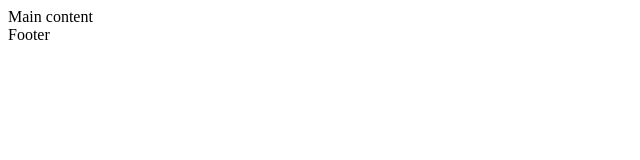
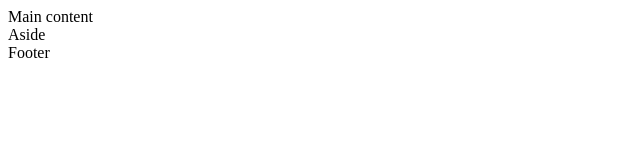
Before and after one commit to GabsMermaid/holbertonschool-web_front_end, a plain HTML site: page 0x00-html_advanced/article.html in a window 1280 px wide. Shown: the full height of the page, 0-640 px from the left. Drawn offline with Linux system fonts and the light colour scheme.

Commit message:
Task 3 correctiion & Task 4 initial commit

```diff
--- a/0x00-html_advanced/3-index.html
+++ b/0x00-html_advanced/article.html
@@ -3,8 +3,8 @@
 
 <head>
     <meta charset="utf-8">
-    <meta name="viewport" width="device-width" initial-scale="1.0" cover="vieport-fit">
-    <title>Homepage - Techium</title>
+    <meta name="viewport" width="device-width" initial-scale="1.0" vieport-fit="cover">
+    <title>Article - Techium</title>
     <meta name="description" content="Techium is a digital agency">
     <link rel="icon" type="image/x-icon" href="./favicon.ico">
     <link rel="icon" type="image/x-icon" href="./favicon.png">
@@ -12,7 +12,10 @@
 
 <body>
     <header>
-        <main> Main content</main>
+        <main>
+            Main content
+            <aside>Aside</aside>
+        </main>
 
         <footer>Footer</footer>
     </header>
```
